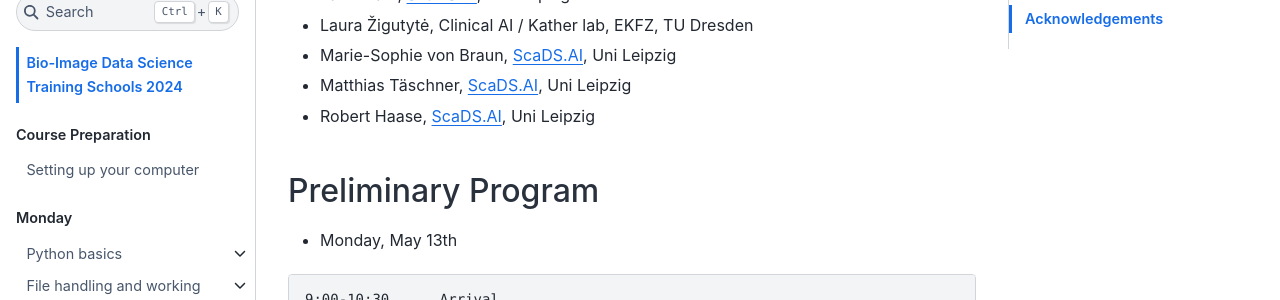
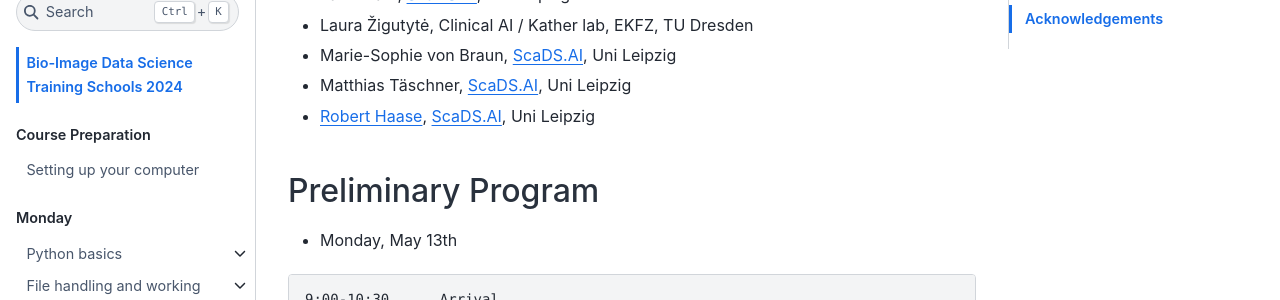
Before and after one commit to ScaDS/BIDS-training-2024, a Jupyter Book: the page built from intro.md, in a window 1280 px wide and 900 px high, scrolled down 1106 px. Shown: the part 154-454 px from the top of the window. Built offline with Jupyter Book 1.0.4 settings and Sphinx 7.4.7 and the Sphinx Book theme 1.1.4, drawn with Linux system fonts in a browser that asks for light colours; pages that are not in the unit, such as notebooks, are missing from menus; some of the changed lines change nothing that is shown.

Commit message:
add link to email

```diff
--- a/intro.md
+++ b/intro.md
@@ -35,7 +35,7 @@ This course focuses on bio-image analysis and data science with a focus on fluor
 * Laura Žigutytė, Clinical AI / Kather lab, EKFZ, TU Dresden
 * Marie-Sophie von Braun, ScaDS.AI, Uni Leipzig
 * Matthias Täschner, ScaDS.AI, Uni Leipzig
-* Robert Haase, ScaDS.AI, Uni Leipzig
+* [Robert Haase](mailto:robert.haase@uni-leipzig.de), ScaDS.AI, Uni Leipzig
 
 ## Preliminary Program
 
```
